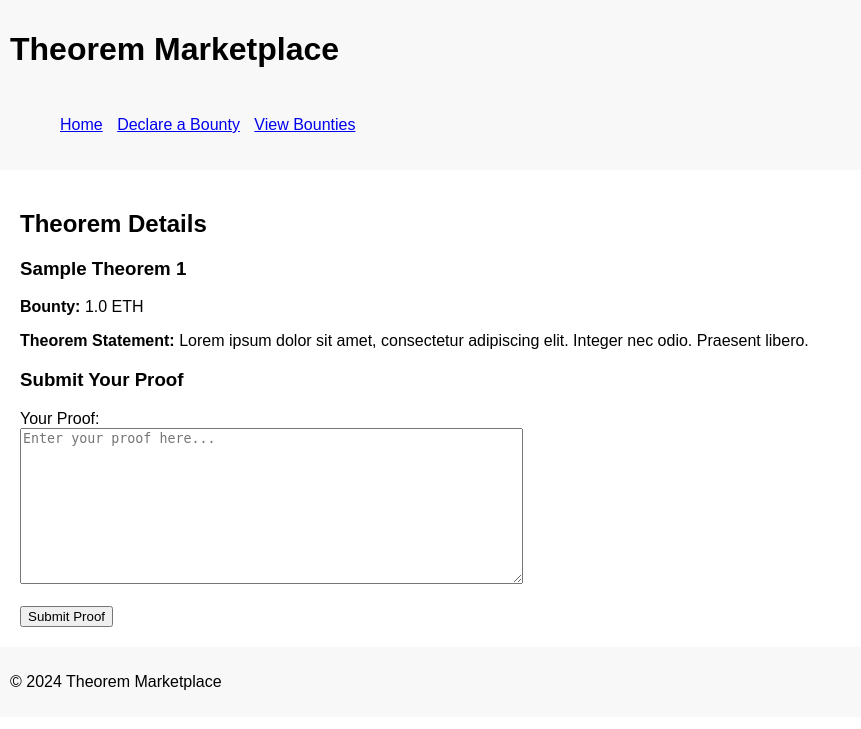
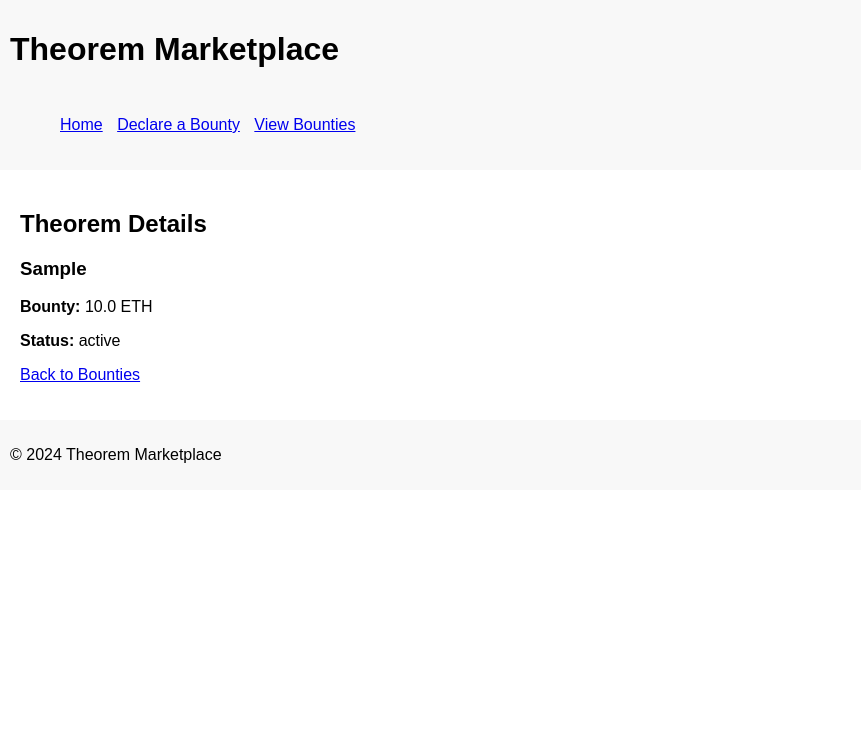
Before and after one commit to wadimiusz/theorem-marketplace, a Flask app: page /bounties/1 in a window 1280 px wide. Shown: the top 729 px of the page, without its empty margins (0-861 px from the left). Run offline with Flask 3, Linux system fonts and the light colour scheme; tables that the repository leaves empty hold one stand-in row (values such as "Sample post").

Commit message:
templates added to support db connection

```diff
--- a/app.py
+++ b/app.py
@@ -1,7 +1,7 @@
 import os
 from datetime import datetime
 
-from flask import Flask, render_template
+from flask import Flask, redirect, render_template, request, url_for
 from flask_migrate import Migrate
 from flask_sqlalchemy import SQLAlchemy
 
@@ -13,6 +13,25 @@ app.config["SQLALCHEMY_DATABASE_URI"] = (
 app.config["SQLALCHEMY_TRACK_MODIFICATIONS"] = False
 db = SQLAlchemy(app)
 migrate = Migrate(app, db)
+
+
+class Bounty(db.Model):
+    id = db.Column(db.Integer, primary_key=True)
+    theorem = db.Column(db.Text, nullable=False)
+    bounty_amount = db.Column(db.Float, nullable=False)
+    status = db.Column(db.String(20), nullable=False, default="open")
+    created_at = db.Column(db.DateTime, default=datetime.utcnow)
+    updated_at = db.Column(db.DateTime, onupdate=datetime.utcnow)
+
+
+class ProofSubmission(db.Model):
+    id = db.Column(db.Integer, primary_key=True)
+    bounty_id = db.Column(db.Integer, db.ForeignKey("bounty.id"), nullable=False)
+    user_address = db.Column(db.String(42), nullable=False)
+    proof = db.Column(db.Text, nullable=False)
+    submitted_at = db.Column(db.DateTime, default=datetime.utcnow)
+    verified = db.Column(db.Boolean, default=False)
+    verification_result = db.Column(db.String(20), default="pending")
 
 
 @app.context_processor
@@ -27,17 +46,43 @@ def home():
 
 @app.route("/declare_bounty", methods=["GET", "POST"])
 def declare_bounty():
-    return render_template("declare_bounty.html")
+    if request.method == "POST":
+        theorem = request.form.get("theorem")
+        bounty_amount = request.form.get("bounty_amount")
+
+        if not theorem or not bounty_amount:
+            error = "Please fill out all fields."
+            return render_template("declare_bounty.html", error=error)
+
+        try:
+            bounty_amount = float(bounty_amount)
+        except ValueError:
+            error = "Please enter a valid bounty amount."
+            return render_template("declare_bounty.html", error=error)
+
+        # Create a new bounty
+        new_bounty = Bounty(theorem=theorem, bounty_amount=bounty_amount)
+        db.session.add(new_bounty)
+        db.session.commit()
+
+        # Redirect to the bounties list
+        return redirect(url_for("bounties"))
+    else:
+        return render_template("declare_bounty.html")
 
 
 @app.route("/bounties")
 def bounties():
-    return render_template("bounties.html")
+    # Retrieve all open bounties
+    found_bounties = Bounty.query.filter_by(status="open").all()
+    return render_template("bounties.html", bounties=found_bounties)
 
 
-@app.route("/bounties/<int:bounty_id>", methods=["GET", "POST"])
+@app.route("/bounties/<int:bounty_id>")
 def bounty_detail(bounty_id):
-    return render_template("bounty_detail.html")
+    # Retrieve the specific bounty or return 404
+    bounty = Bounty.query.get_or_404(bounty_id)
+    return render_template("bounty_detail.html", bounty=bounty)
 
 
 if __name__ == "__main__":
--- a/templates/bounty_detail.html
+++ b/templates/bounty_detail.html
@@ -2,15 +2,9 @@
 
 {% block content %}
 <h2>Theorem Details</h2>
-<h3>Sample Theorem 1</h3>
-<p><strong>Bounty:</strong> 1.0 ETH</p>
-<p><strong>Theorem Statement:</strong> Lorem ipsum dolor sit amet, consectetur adipiscing elit. Integer nec odio. Praesent libero.</p>
+<h3>{{ bounty.theorem }}</h3>
+<p><strong>Bounty:</strong> {{ bounty.bounty_amount }} ETH</p>
+<p><strong>Status:</strong> {{ bounty.status }}</p>
 
-<h3>Submit Your Proof</h3>
-<form method="post">
-    <label for="proof">Your Proof:</label><br>
-    <textarea id="proof" name="proof" rows="10" cols="60" placeholder="Enter your proof here..."></textarea><br><br>
-
-    <button type="submit">Submit Proof</button>
-</form>
+<p><a href="{{ url_for('bounties') }}">Back to Bounties</a></p>
 {% endblock %}
```
Also changed, not shown: models.py (deleted, +0 -22 lines), templates/bounties.html (+5 -9 lines), templates/declare_bounty.html (+6 -3 lines).
